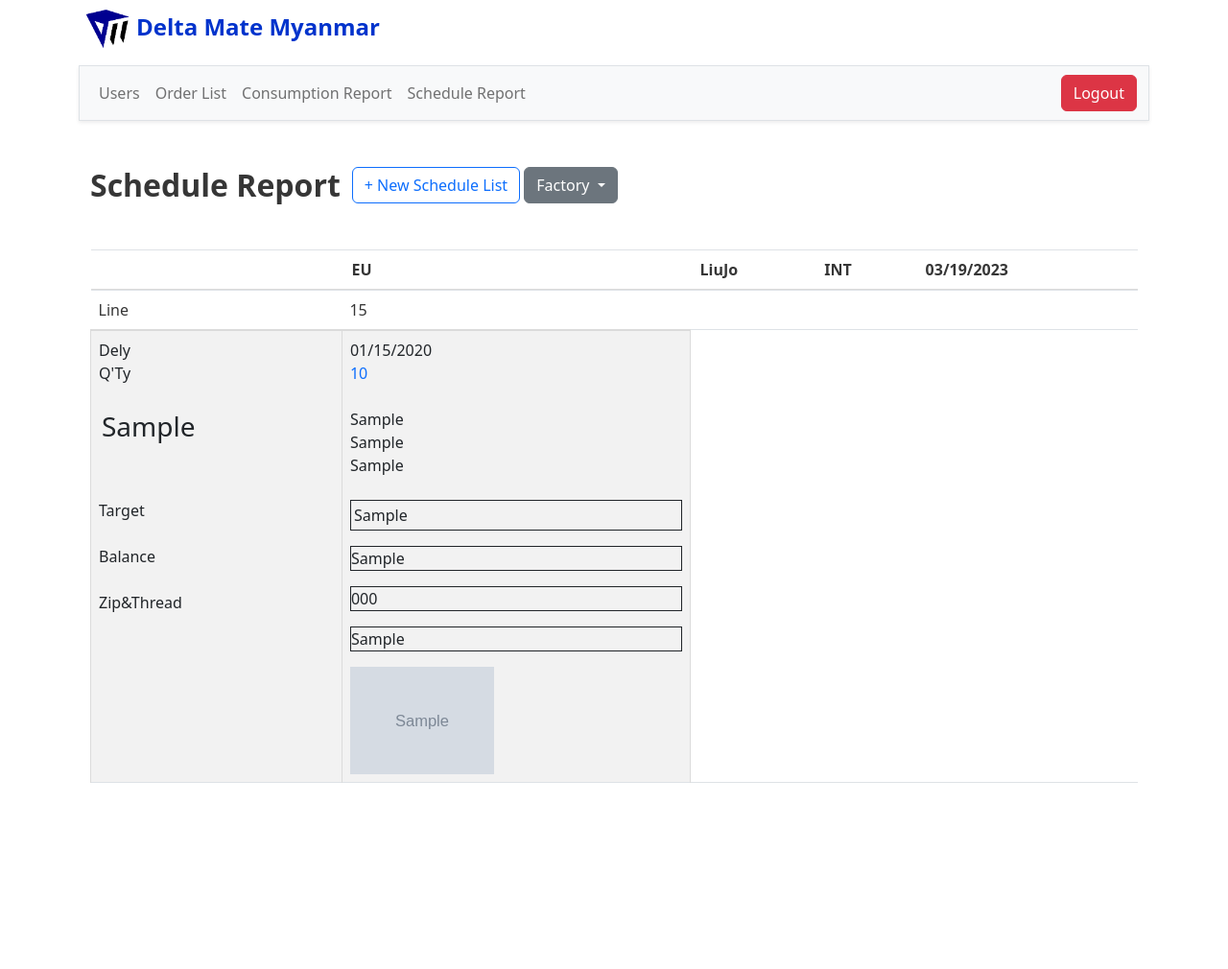
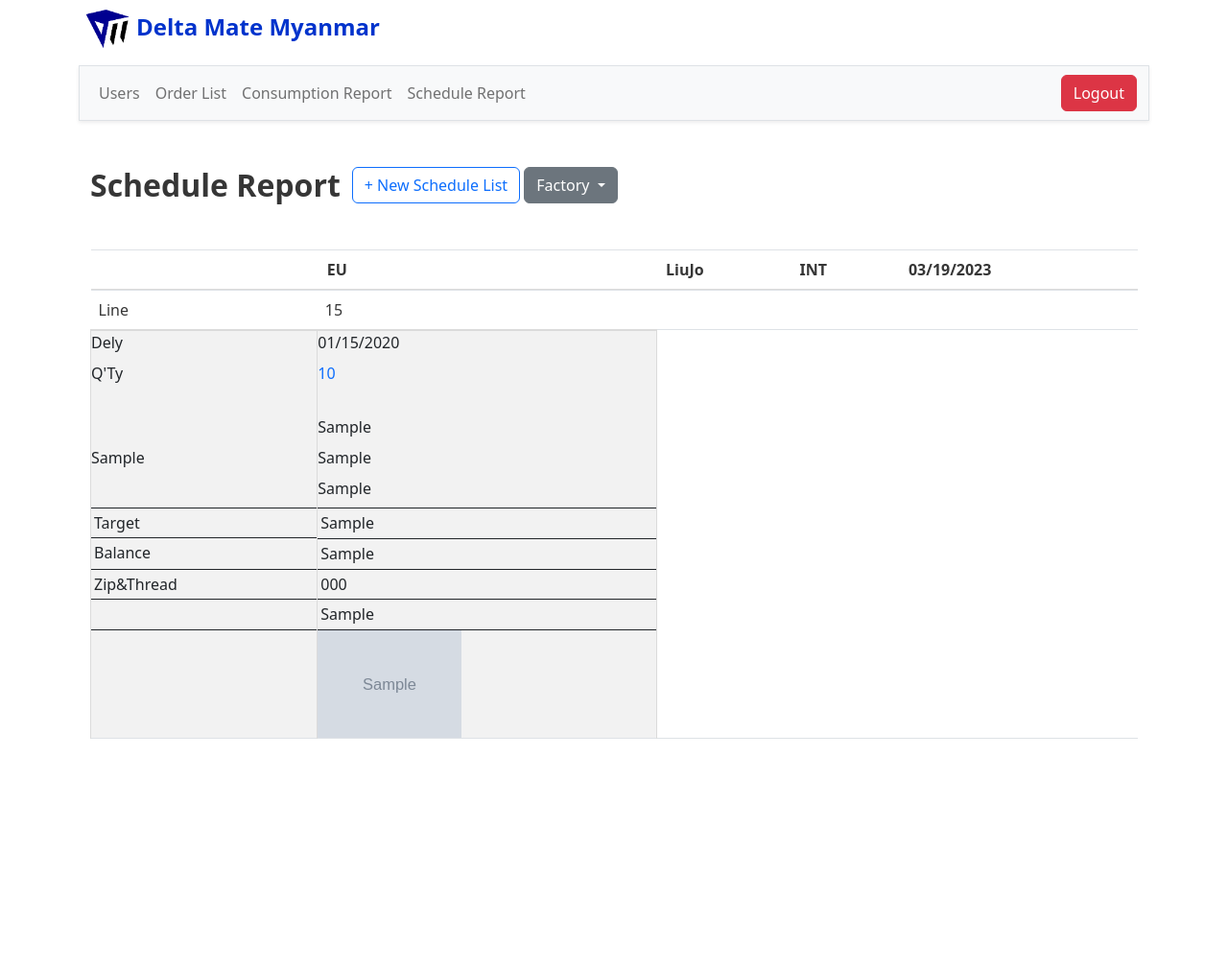
Before and after one commit to Shu-Naing/delatmate, a Flask app: page /schedulelist in a window 1280 px wide. Shown: the top 1010 px of the page at 96% size. Run offline with Flask 3, Linux system fonts and the light colour scheme; a user stored in the database is signed in; tables that the repository leaves empty hold one stand-in row (values such as "Sample post"); grey boxes marked "Sample" are stand-in pictures; some libraries are stand-ins or nearby versions.

Commit message:
fix ui design in schedule

```diff
--- a/templates/base.html
+++ b/templates/base.html
@@ -58,6 +58,10 @@
           position: -webkit-sticky!important;
           position: sticky!important;
           top:0;
+        }
+        .tbl-schedule p {
+          margin-bottom: 0 !important;
+          height: 2em;
         }
 
     </style>
--- a/templates/schedulereport.html
+++ b/templates/schedulereport.html
@@ -36,7 +36,7 @@
           {% endif %}
           <br>
             <div class="table-responsive">
-                <table class="table table-bordered table-striped" id="myTable">
+                <table class="table table-bordered table-striped tbl-schedule" id="myTable">
                   <thead>
                     <tr>
                       <th></th>
@@ -56,21 +56,32 @@
                   <tbody>
                     {% for row in range(occurrence) %}
                     <tr>
-                      <td>Dely<br>Q'Ty<br><br><h3 style="padding: 3px;">{{line_list[row]}}</h3><br><br>Target<br><br>Balance<br><br>Zip&Thread<br><br></td>
+                      <td style="padding: 0px !important">
+						<p>Dely</p>
+						<p>Q'Ty</p>
+						<br>
+						<p></p>
+						<p>{{line_list[row]}}</p>
+						<p></p>
+						<p style="border-top: 1px solid;border-bottom: 1px solid;margin-bottom: 0;min-width: 100px;height: 2em;padding: 3px;">Target</p>
+						<p style="margin-bottom: 0; min-width: 100px; height: 2em; padding: 3px;">Balance</p>
+						<p style="border-top: 1px solid; border-bottom: 1px solid;margin-bottom: 0; min-width: 100px; height: 2em;padding: 3px;">Zip&amp;Thread</p>
+						<p style="border-bottom: 1px solid;margin-bottom: 0;height: 2em;padding: 3px;"> </p>
+					  </td>
                       {% for column in range(index_range) %}
                       {% if all_data[row]["list_of_placement"][column]["existed"]%}
-                          <td>
-                            {{
-                              all_data[row]['data'][all_data[row]["list_of_placement"][column]['data_idx']]["data"].dely.strftime('%m/%d/%Y')}}<br>
-                              <a href="/consumptionreport?factory={{all_data[row]['data'][all_data[row]['list_of_placement'][column]['data_idx']]['data'].factory}}&style={{all_data[row]['data'][all_data[row]['list_of_placement'][column]['data_idx']]['data'].style}}&dely_date={{all_data[row]['data'][all_data[row]['list_of_placement'][column]['data_idx']]['data'].dely}}&group_name={{all_data[row]['data'][all_data[row]['list_of_placement'][column]['data_idx']]['data'].gp}}&qty_no={{all_data[row]['data'][all_data[row]['list_of_placement'][column]['data_idx']]['data'].qty}}&buyer={{all_data[row]['data'][all_data[row]['list_of_placement'][column]['data_idx']]['data'].buyer}}">{{all_data[row]['data'][all_data[row]["list_of_placement"][column]['data_idx']]["data"].qty}}</a><br>
+                      <td style="padding: 0px !important">
+
+                          <p>{{all_data[row]['data'][all_data[row]["list_of_placement"][column]['data_idx']]["data"].dely.strftime('%m/%d/%Y')}}</p>
+                          <p><a href="/consumptionreport?factory={{all_data[row]['data'][all_data[row]['list_of_placement'][column]['data_idx']]['data'].factory}}&style={{all_data[row]['data'][all_data[row]['list_of_placement'][column]['data_idx']]['data'].style}}&dely_date={{all_data[row]['data'][all_data[row]['list_of_placement'][column]['data_idx']]['data'].dely}}&group_name={{all_data[row]['data'][all_data[row]['list_of_placement'][column]['data_idx']]['data'].gp}}&qty_no={{all_data[row]['data'][all_data[row]['list_of_placement'][column]['data_idx']]['data'].qty}}&buyer={{all_data[row]['data'][all_data[row]['list_of_placement'][column]['data_idx']]['data'].buyer}}">{{all_data[row]['data'][all_data[row]["list_of_placement"][column]['data_idx']]["data"].qty}}</a></p>
                           <br>
-                              {{all_data[row]['data'][all_data[row]["list_of_placement"][column]['data_idx']]["data"].gp}}<br>
-                              {{all_data[row]['data'][all_data[row]["list_of_placement"][column]['data_idx']]["data"].style}}<br>
-                              {{all_data[row]['data'][all_data[row]["list_of_placement"][column]['data_idx']]["data"].buyer}}<br><br>
-                              <p style="border: 1px solid; min-width: 100px; padding: 3px;">{{all_data[row]['data'][all_data[row]["list_of_placement"][column]['data_idx']]["data"].target}}<br></p>
-                              <p style="border: 1px solid; min-width: 100px;">{{all_data[row]['data'][all_data[row]["list_of_placement"][column]['data_idx']]["data"].balance}}<br></p>
-                              <p style="border: 1px solid; min-width: 100px;">{{all_data[row]['data'][all_data[row]["list_of_placement"][column]['data_idx']]["data"].zip_thread}}</p>
-                              <p style="border: 1px solid; min-width: 100px;">{{all_data[row]['data'][all_data[row]["list_of_placement"][column]['data_idx']]["data"].total}}<br></p>
+                          <p>{{all_data[row]['data'][all_data[row]["list_of_placement"][column]['data_idx']]["data"].gp}}</p>
+                          <p>{{all_data[row]['data'][all_data[row]["list_of_placement"][column]['data_idx']]["data"].style}}</p>
+                          <p>{{all_data[row]['data'][all_data[row]["list_of_placement"][column]['data_idx']]["data"].buyer}}</p>
+                          <p style="border-top: 1px solid;margin-bottom: 0;min-width: 100px;padding: 3px;">{{all_data[row]['data'][all_data[row]["list_of_placement"][column]['data_idx']]["data"].target}}<br></p>
+                          <p style="border-top: 1px solid;min-width: 100px;padding: 3px;">{{all_data[row]['data'][all_data[row]["list_of_placement"][column]['data_idx']]["data"].balance}}<br></p>
+                          <p style="border-top: 1px solid;border-bottom: 1px solid;margin-bottom: 0;min-width: 100px;padding: 3px;">{{all_data[row]['data'][all_data[row]["list_of_placement"][column]['data_idx']]["data"].zip_thread}}</p>
+                          <p style="border-bottom: 1px solid;margin-bottom: 0;min-width: 100px;padding: 3px;">{{all_data[row]['data'][all_data[row]["list_of_placement"][column]['data_idx']]["data"].total}}<br></p>
                           <!-- {{all_data[row]['data'][all_data[row]["list_of_placement"][column]['data_idx']]["data"].factory}}<br> -->
                           {% if all_data[row]['data'][all_data[row]["list_of_placement"][column]['data_idx']]["data"].image_path %}
                           <img src="/{{all_data[row]['data'][all_data[row]['list_of_placement'][column]['data_idx']]['data'].image_path}}" alt="" srcset="" width="150px" height="auto">
@@ -89,7 +100,20 @@
                           </div>
 
                   {% else %}
-                        <td></td>
+
+					<td style="padding: 0px !important">
+						<p></p>
+						<p></p>
+						<br>
+						<p></p>
+						<p></p>
+						<p></p>
+						<p style="border-top: 1px solid;border-bottom: 1px solid;margin-bottom: 0;min-width: 100px;height: 2em;padding: 3px;"></p>
+						<p style="margin-bottom: 0; min-width: 100px; height: 2em; padding: 3px;"></p>
+						<p style="border-top: 1px solid; border-bottom: 1px solid;margin-bottom: 0; min-width: 100px; height: 2em;padding: 3px;"></p>
+						<p style="border-bottom: 1px solid;margin-bottom: 0;height: 2em;padding: 3px;"> </p>
+					</td>
+
                       {% endif %}
                     {% endfor %}
                     </tr>
```
Lines whose indentation alone changed are shown as unchanged.
